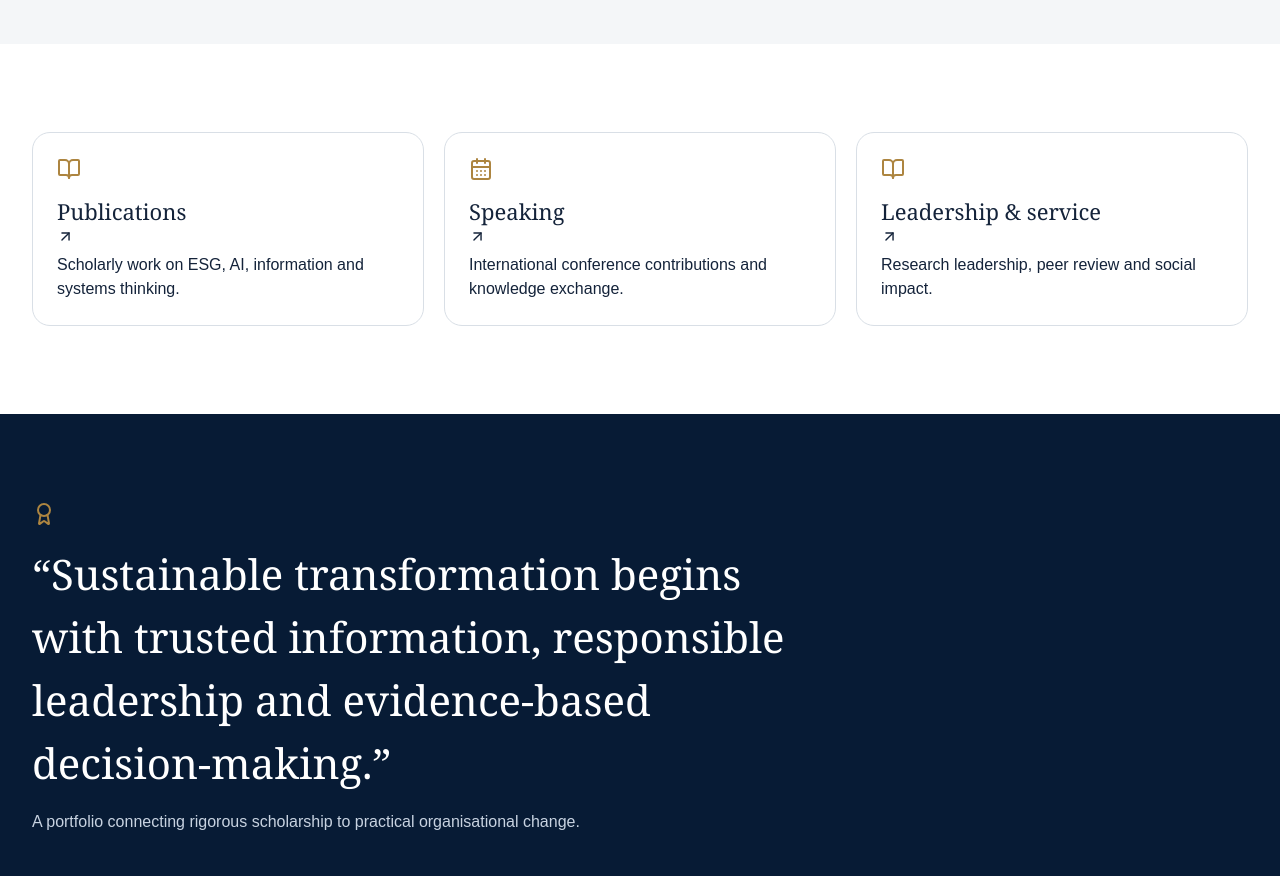
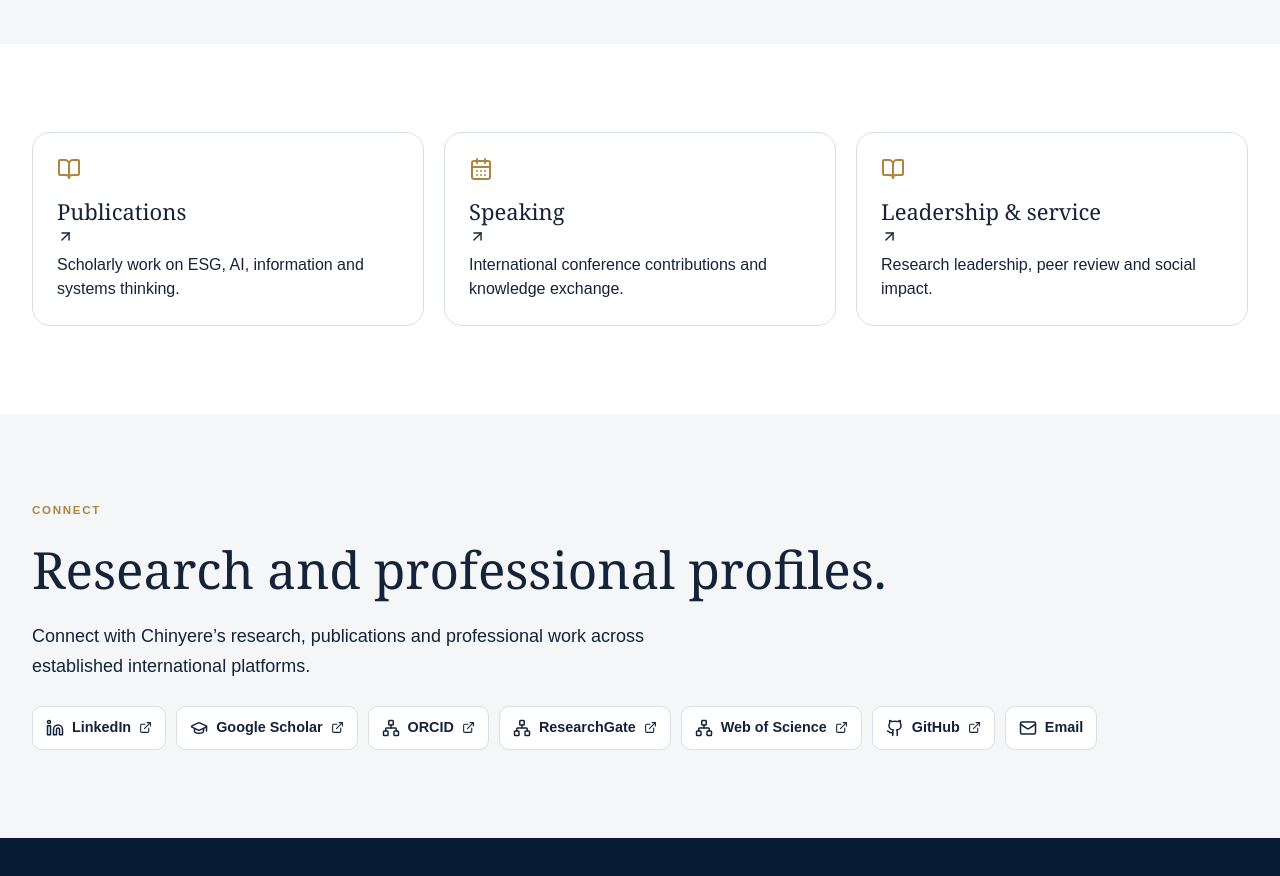
Before and after one commit to chinyereokechukwu/chinyere-chidera-okechukwu, a Next.js app: page / in a window 1280 px wide. Shown: the part 1880-2756 px from the top of the page. Built offline with nearby package versions, Linux system fonts and the light colour scheme.

Commit message:
feat: add verified professional profiles and executive CV

```diff
--- a/app/contact/page.tsx
+++ b/app/contact/page.tsx
@@ -1,2 +1,10 @@
-import type { Metadata } from "next";import { PageHero } from "@/components/page-hero";import { ContactForm } from "./contact-form";
-export const metadata:Metadata={title:"Contact"};export default function Contact(){return <><PageHero eyebrow="Contact" title="Let’s build useful knowledge together." summary="Open to research collaboration, speaking invitations, academic partnerships and advisory conversations."/><section className="section"><div className="container grid" style={{gridTemplateColumns:"minmax(0,.7fr) minmax(0,1.1fr)"}}><div><h2 className="serif" style={{fontSize:34}}>Collaboration areas</h2><p>Universities · industry · research consortia · government · consulting · international organisations.</p><p><b>Email</b><br/>hello@chinyere-chidera-okechukwu.com</p></div><ContactForm/></div></section></>}
+import type { Metadata } from "next";
+import site from "@/data/site.json";
+import { PageHero } from "@/components/page-hero";
+import { ProfileLinks } from "@/components/profile-links";
+import { ContactForm } from "./contact-form";
+
+export const metadata: Metadata = { title: "Contact" };
+export default function Contact() {
+  return <><PageHero eyebrow="Contact" title="Let’s build useful knowledge together." summary="Open to research collaboration, speaking invitations, academic partnerships and advisory conversations."/><section className="section"><div className="container grid contact-grid"><div><h2 className="serif" style={{fontSize:34}}>Collaboration areas</h2><p>Universities · industry · research consortia · government · consulting · international organisations.</p><h2 className="serif" style={{fontSize:27,marginTop:34}}>Research and Professional Profiles</h2><ProfileLinks profiles={site.profiles}/></div><ContactForm/></div></section></>;
+}
--- a/app/globals.css
+++ b/app/globals.css
@@ -33,7 +33,9 @@ input, textarea, select { width:100%; border:1px solid var(--line); border-radiu
 .impact-metric dd { color:var(--gold); font-family:Georgia,"Times New Roman",serif; font-size:2rem; line-height:1; margin:0; }.impact-metric dt { font-size:.78rem; line-height:1.35; color:#d7e0ea; }
 .nav-link { font-size:.9rem; font-weight:600; padding:10px 0; }.nav-more { position:relative; }.nav-dropdown { position:absolute; top:calc(100% + 12px); right:0; z-index:40; width:240px; padding:8px; border:1px solid var(--line); border-radius:14px; background:var(--paper); box-shadow:0 18px 48px rgba(4,19,40,.18); }.nav-dropdown a { display:block; border-radius:8px; padding:10px 12px; font-size:.9rem; }.nav-dropdown a:hover { background:var(--mist); }.mobile-links { display:grid; grid-template-columns:repeat(2,minmax(0,1fr)); gap:8px; padding:4px 0 22px; }.mobile-links a { padding:10px 4px; font-size:.92rem; }
 .site-header { position:sticky; top:0; z-index:30; background:color-mix(in srgb,var(--paper) 92%,transparent); backdrop-filter:blur(16px); border-bottom:1px solid var(--line); }.site-header-inner { height:72px; display:flex; align-items:center; justify-content:space-between; gap:22px; }.desktop-nav { display:flex; align-items:center; justify-content:center; gap:clamp(14px,1.5vw,24px); flex:1; }.nav-more-button { display:inline-flex; align-items:center; gap:3px; border:0; color:inherit; background:none; cursor:pointer; font-family:inherit; }.nav-actions { display:flex; align-items:center; gap:8px; }.icon-button { display:inline-grid; place-items:center; width:40px; height:40px; padding:0; border:1px solid var(--line); border-radius:50%; color:inherit; background:transparent; cursor:pointer; }.collaborate-link { padding:10px 14px; border-radius:99px; background:var(--navy); color:#fff; font-size:.86rem; font-weight:700; }.mobile-menu-button { display:none; }
+.profile-links { display:flex; flex-wrap:wrap; gap:10px; margin-top:24px; }.profile-link { display:inline-flex; align-items:center; gap:8px; min-height:44px; padding:10px 13px; border:1px solid var(--line); border-radius:10px; font-size:.9rem; font-weight:650; color:var(--ink); background:var(--paper); }.profile-link:hover { border-color:var(--gold); box-shadow:0 5px 18px rgba(7,27,53,.08); }.profile-links-compact { display:grid; grid-template-columns:repeat(2,minmax(0,1fr)); gap:7px; margin-top:0; }.profile-links-compact .profile-link { min-height:35px; padding:7px 0; border:0; border-radius:0; color:#dbe4ed; background:transparent; font-size:.8rem; }.profile-links-compact .profile-link:hover { color:white; box-shadow:none; }.footer-grid { grid-template-columns:1.5fr .7fr 1.6fr; }
 @media (max-width:720px) { .section { padding:64px 0; } }
 @media (max-width:980px) { .impact-grid { grid-template-columns:repeat(3,1fr); }.impact-metric:nth-child(4) { border-left:0; } }
 @media (max-width:1120px) { .desktop-nav { display:none; }.mobile-menu-button { display:inline-grid; } }
+@media (max-width:760px) { .footer-grid, .contact-grid { grid-template-columns:1fr !important; }.profile-links-compact { grid-template-columns:repeat(2,minmax(0,1fr)); } }
 @media (max-width:720px) { .container { padding:0 24px; }.home-hero { padding:72px 0 62px; }.home-hero-grid { grid-template-columns:1fr; gap:42px; }.home-portrait-frame { justify-self:center; width:min(82vw,430px); }.home-hero-copy { text-align:center; }.home-hero-copy > div:last-child { justify-content:center; }.impact-grid { grid-template-columns:repeat(2,1fr); }.impact-metric { padding:22px 14px; }.impact-metric:nth-child(odd) { border-left:0; }.impact-metric dd { font-size:1.7rem; } }
--- a/app/layout.tsx
+++ b/app/layout.tsx
@@ -22,4 +22,5 @@ export const metadata: Metadata = {
   manifest: "/site.webmanifest",
   robots: { index: true, follow: true }
 };
-export default function RootLayout({children}:{children:React.ReactNode}) { return <html lang="en"><body><a href="#main" style={{position:"absolute",left:-9999}}>Skip to main content</a><SiteHeader/><main id="main">{children}</main><SiteFooter/></body></html>; }
+const personSchema = { "@context": "https://schema.org", "@type": "Person", name: site.name, honorificSuffix: site.credentials, url: site.siteUrl, email: site.email, jobTitle: "ESG Researcher and PhD Researcher", affiliation: { "@type": "Organization", name: site.institution }, sameAs: site.profiles.filter((profile) => profile.external && profile.url.startsWith("https://")).map((profile) => profile.url) };
+export default function RootLayout({children}:{children:React.ReactNode}) { return <html lang="en"><body><a href="#main" style={{position:"absolute",left:-9999}}>Skip to main content</a><SiteHeader/><main id="main">{children}</main><SiteFooter/><script type="application/ld+json" dangerouslySetInnerHTML={{__html: JSON.stringify(personSchema)}}/></body></html>; }
--- a/app/page.tsx
+++ b/app/page.tsx
@@ -6,9 +6,16 @@ import projects from "@/data/projects.json";
 import downloads from "@/data/downloads.json";
 import { ActionCard, ProjectCard } from "@/components/cards";
 import { MetricsStrip } from "@/components/metrics-strip";
+import { ProfileLinks } from "@/components/profile-links";
 
-export default function Home() { const cvFile = downloads.find((item) => item.title === "Academic CV")?.file ?? "/downloads"; return <><section className="home-hero"><div className="container home-hero-grid"><div className="home-hero-copy"><div className="eyebrow">Information and Knowledge Management Researcher · Principal Investigator · Chartered Accountant</div><h1 className="serif" style={{fontSize:"clamp(3.5rem,7.3vw,7.6rem)",lineHeight:.93,margin:"24px 0"}}>Chinyere<br/><span style={{color:"var(--gold)"}}>Chidera<br/>Okechukwu.</span></h1><p style={{fontSize:"clamp(1.16rem,1.4vw,1.38rem)",lineHeight:1.62,maxWidth:680,color:"#d1dbe7"}}>{site.hero}</p><div style={{display:"flex",gap:14,marginTop:34,flexWrap:"wrap"}}><Link className="button" style={{background:"var(--gold)",color:"var(--navy)"}} href="/research">View Research <ArrowRight size={18}/></Link><a className="button" style={{border:"1px solid #aebdce",color:"white"}} href={cvFile} download>Download CV</a><Link className="button" style={{color:"#dbe4ed",paddingInline:8}} href="/contact">Collaborate <ArrowRight size={17}/></Link></div></div><div className="home-portrait-frame"><div className="home-portrait-glow"/><Image src="/brand/chinyere-portrait.png" alt="Chinyere Chidera Okechukwu, Information and Knowledge Management and sustainability researcher" width={1024} height={1536} priority sizes="(max-width: 720px) min(82vw, 430px), (max-width: 1100px) 42vw, 570px" className="home-portrait"/></div></div></section>
-<MetricsStrip metrics={site.metrics}/>
-<section className="section" style={{background:"var(--mist)"}}><div className="container"><div className="eyebrow">Selected work</div><h2 className="serif" style={{fontSize:"clamp(2.7rem,4vw,4.1rem)",maxWidth:800,lineHeight:1.04,margin:"14px 0 36px"}}>Building a more trusted information infrastructure for sustainable organisations.</h2><div className="grid" style={{gridTemplateColumns:"repeat(auto-fit,minmax(340px,1fr))",gap:24}}>{projects.slice(0,3).map(p=><ProjectCard key={p.title} item={p}/>)}</div></div></section>
-<section className="section"><div className="container"><div className="grid" style={{gridTemplateColumns:"repeat(auto-fit,minmax(220px,1fr))"}}><ActionCard title="Publications" description="Scholarly work on ESG, AI, information and systems thinking." href="/publications"/><ActionCard title="Speaking" description="International conference contributions and knowledge exchange." href="/speaking" icon="calendar"/><ActionCard title="Leadership & service" description="Research leadership, peer review and social impact." href="/leadership-service"/></div></div></section>
-<section className="section" style={{background:"var(--navy)",color:"white"}}><div className="container"><Award color="var(--gold)"/><h2 className="serif" style={{fontSize:42,maxWidth:770,margin:"16px 0"}}>“Sustainable transformation begins with trusted information, responsible leadership and evidence-based decision-making.”</h2><p style={{color:"#c8d3e1"}}>A portfolio connecting rigorous scholarship to practical organisational change.</p></div></section></>; }
+export default function Home() {
+  const cvFile = downloads.find((item) => item.title === "Executive Master Career CV")?.file ?? "/downloads";
+  return <>
+    <section className="home-hero"><div className="container home-hero-grid"><div className="home-hero-copy"><div className="eyebrow">Information and Knowledge Management Researcher · Principal Investigator · Chartered Accountant</div><h1 className="serif" style={{fontSize:"clamp(3.5rem,7.3vw,7.6rem)",lineHeight:.93,margin:"24px 0"}}>Chinyere<br/><span style={{color:"var(--gold)"}}>Chidera<br/>Okechukwu.</span></h1><p style={{fontSize:"clamp(1.16rem,1.4vw,1.38rem)",lineHeight:1.62,maxWidth:680,color:"#d1dbe7"}}>{site.hero}</p><div style={{display:"flex",gap:14,marginTop:34,flexWrap:"wrap"}}><Link className="button" style={{background:"var(--gold)",color:"var(--navy)"}} href="/research">View Research <ArrowRight size={18}/></Link><a className="button" style={{border:"1px solid #aebdce",color:"white"}} href={cvFile} download>Download CV</a><Link className="button" style={{color:"#dbe4ed",paddingInline:8}} href="/contact">Collaborate <ArrowRight size={17}/></Link></div></div><div className="home-portrait-frame"><div className="home-portrait-glow"/><Image src="/brand/chinyere-portrait.png" alt="Chinyere Chidera Okechukwu, Information and Knowledge Management and sustainability researcher" width={1024} height={1536} priority sizes="(max-width: 720px) min(82vw, 430px), (max-width: 1100px) 42vw, 570px" className="home-portrait"/></div></div></section>
+    <MetricsStrip metrics={site.metrics}/>
+    <section className="section" style={{background:"var(--mist)"}}><div className="container"><div className="eyebrow">Selected work</div><h2 className="serif" style={{fontSize:"clamp(2.7rem,4vw,4.1rem)",maxWidth:800,lineHeight:1.04,margin:"14px 0 36px"}}>Building a more trusted information infrastructure for sustainable organisations.</h2><div className="grid" style={{gridTemplateColumns:"repeat(auto-fit,minmax(340px,1fr))",gap:24}}>{projects.slice(0,3).map((project) => <ProjectCard key={project.title} item={project}/>)}</div></div></section>
+    <section className="section"><div className="container"><div className="grid" style={{gridTemplateColumns:"repeat(auto-fit,minmax(220px,1fr))"}}><ActionCard title="Publications" description="Scholarly work on ESG, AI, information and systems thinking." href="/publications"/><ActionCard title="Speaking" description="International conference contributions and knowledge exchange." href="/speaking" icon="calendar"/><ActionCard title="Leadership & service" description="Research leadership, peer review and social impact." href="/leadership-service"/></div></div></section>
+    <section className="section" style={{background:"var(--mist)"}}><div className="container"><div className="eyebrow">Connect</div><h2 className="serif" style={{fontSize:"clamp(2.4rem,4vw,3.8rem)",margin:"12px 0 14px"}}>Research and professional profiles.</h2><p style={{fontSize:18,maxWidth:680,lineHeight:1.65}}>Connect with Chinyere’s research, publications and professional work across established international platforms.</p><ProfileLinks profiles={site.profiles}/></div></section>
+    <section className="section" style={{background:"var(--navy)",color:"white"}}><div className="container"><Award color="var(--gold)"/><h2 className="serif" style={{fontSize:42,maxWidth:770,margin:"16px 0"}}>“Sustainable transformation begins with trusted information, responsible leadership and evidence-based decision-making.”</h2><p style={{color:"#c8d3e1"}}>A portfolio connecting rigorous scholarship to practical organisational change.</p></div></section>
+  </>;
+}
--- /dev/null
+++ b/components/profile-links.tsx
@@ -0,0 +1,21 @@
+import { ExternalLink, Github, GraduationCap, Linkedin, Mail, Network } from "lucide-react";
+
+type Profile = { id: string; label: string; url: string; ariaLabel: string; external: boolean; };
+
+const icons = {
+  linkedin: Linkedin,
+  "google-scholar": GraduationCap,
+  orcid: Network,
+  researchgate: Network,
+  "web-of-science": Network,
+  github: Github,
+  email: Mail,
+};
+
+export function ProfileLinks({ profiles, compact = false }: { profiles: Profile[]; compact?: boolean }) {
+  const validProfiles = profiles.filter((profile) => profile.url.trim().length > 0);
+  return <div className={compact ? "profile-links profile-links-compact" : "profile-links"}>{validProfiles.map((profile) => {
+    const Icon = icons[profile.id as keyof typeof icons] ?? Network;
+    return <a className="profile-link" href={profile.url} key={profile.id} aria-label={profile.ariaLabel} {...(profile.external ? { target: "_blank", rel: "noopener noreferrer" } : {})}><Icon size={18} aria-hidden="true"/><span>{profile.label}</span>{profile.external && <ExternalLink size={13} aria-hidden="true"/>}</a>;
+  })}</div>;
+}
--- a/components/site-footer.tsx
+++ b/components/site-footer.tsx
@@ -1,2 +1,10 @@
 import Link from "next/link";
-export function SiteFooter() { return <footer style={{background:"var(--navy)",color:"white",padding:"56px 0 28px"}}><div className="container grid" style={{gridTemplateColumns:"2fr 1fr 1fr"}}><div><div className="eyebrow">Portfolio 2.0</div><h2 className="serif" style={{fontSize:29,margin:"10px 0"}}>Chinyere Chidera Okechukwu</h2><p style={{maxWidth:470,color:"#c7d2df"}}>Research, leadership and advisory work for sustainable, accountable organisations.</p></div><div><strong>Explore</strong><p><Link href="/research">Research</Link></p><p><Link href="/publications">Publications</Link></p><p><Link href="/contact">Contact</Link></p></div><div><strong>Research areas</strong><p style={{color:"#c7d2df",lineHeight:1.7}}>ESG · Sustainability Reporting · Knowledge Management · Responsible AI · Corporate Governance</p></div></div><div className="container" style={{borderTop:"1px solid #30465e",marginTop:30,paddingTop:20,color:"#c7d2df",fontSize:13}}>© 2026 Chinyere Chidera Okechukwu. Built for research, collaboration and impact.</div></footer>; }
+import site from "@/data/site.json";
+import { ProfileLinks } from "./profile-links";
+
+export function SiteFooter() {
+  return <footer style={{background:"var(--navy)",color:"white",padding:"56px 0 28px"}}>
+    <div className="container grid footer-grid"><div><div className="eyebrow">Portfolio 2.0</div><h2 className="serif" style={{fontSize:29,margin:"10px 0"}}>Chinyere Chidera Okechukwu</h2><p style={{maxWidth:470,color:"#c7d2df"}}>Research, leadership and advisory work for sustainable, accountable organisations.</p></div><div><strong>Explore</strong><p><Link href="/research">Research</Link></p><p><Link href="/publications">Publications</Link></p><p><Link href="/contact">Contact</Link></p></div><div><strong>Research and professional profiles</strong><div style={{marginTop:16}}><ProfileLinks profiles={site.profiles} compact/></div></div></div>
+    <div className="container" style={{borderTop:"1px solid #30465e",marginTop:30,paddingTop:20,color:"#c7d2df",fontSize:13}}>© 2026 Chinyere Chidera Okechukwu. Built for research, collaboration and impact.</div>
+  </footer>;
+}
--- a/data/downloads.json
+++ b/data/downloads.json
@@ -1,5 +1,5 @@
 [
-  {"title":"Academic CV","description":"Research, teaching and scholarly profile.","file":"/downloads/academic-cv.pdf","type":"PDF"},
+  {"title":"Executive Master Career CV","description":"Comprehensive career profile covering research, finance, ESG, Information and Knowledge Management, professional leadership, awards, service, and technical expertise.","file":"/downloads/academic-cv.pdf","type":"PDF"},
   {"title":"Executive portfolio","description":"A concise professional introduction for collaborators and organisations.","file":"/downloads/executive-portfolio.pdf","type":"PDF"},
   {"title":"Research statement","description":"Research themes, vision and future directions.","file":"/downloads/research-statement.pdf","type":"PDF"}
 ]
--- a/data/site.json
+++ b/data/site.json
@@ -7,5 +7,14 @@
   "institution": "University of Hradec Králové",
   "hero": "I develop Information and Knowledge Management approaches that help multinational organisations strengthen sustainability reporting, ESG governance, responsible Artificial Intelligence, and evidence based decision making across Africa and beyond.",
   "researchAreas": ["ESG & sustainability reporting", "Information & knowledge management", "Responsible AI", "Corporate governance", "Systems thinking", "Sustainability analytics"],
-  "metrics": [{"value":"15+","label":"Scholarly Outputs"},{"value":"7","label":"International Forums"},{"value":"1","label":"Principal Investigator Grant"},{"value":"2026","label":"Margaret Mead Memorial Award"},{"value":"20+","label":"Peer Review Contributions"},{"value":"4+","label":"Current Research Projects"}]
+  "metrics": [{"value":"15+","label":"Scholarly Outputs"},{"value":"7","label":"International Forums"},{"value":"1","label":"Principal Investigator Grant"},{"value":"2026","label":"Margaret Mead Memorial Award"},{"value":"20+","label":"Peer Review Contributions"},{"value":"4+","label":"Current Research Projects"}],
+  "profiles": [
+    {"id":"linkedin","label":"LinkedIn","url":"https://www.linkedin.com/in/chinyere-chidera-okechukwu-mba-ca-04670a8a","ariaLabel":"Visit Chinyere Chidera Okechukwu on LinkedIn","external":true},
+    {"id":"google-scholar","label":"Google Scholar","url":"https://scholar.google.com/citations?user=SgzmVv0AAAAJ&hl=en","ariaLabel":"View Chinyere Chidera Okechukwu’s Google Scholar profile","external":true},
+    {"id":"orcid","label":"ORCID","url":"https://orcid.org/0009-0008-8088-6193","ariaLabel":"View ORCID profile 0009-0008-8088-6193","external":true},
+    {"id":"researchgate","label":"ResearchGate","url":"https://www.researchgate.net/profile/Chinyere-Chidera-Okechukwu","ariaLabel":"View Chinyere Chidera Okechukwu on ResearchGate","external":true},
+    {"id":"web-of-science","label":"Web of Science","url":"https://www.webofscience.com/wos/author/record/MIJ-8422-2025","ariaLabel":"View Web of Science Researcher Profile MIJ-8422-2025","external":true},
+    {"id":"github","label":"GitHub","url":"https://github.com/chinyereokechukwu/chinyere-chidera-okechukwu","ariaLabel":"View Chinyere Chidera Okechukwu’s GitHub repository","external":true},
+    {"id":"email","label":"Email","url":"mailto:hello@chinyere-chidera-okechukwu.com","ariaLabel":"Email Chinyere Chidera Okechukwu","external":false}
+  ]
 }
```
Also changed, not shown: 1 other file (tests, documents, lock files or other folders).
